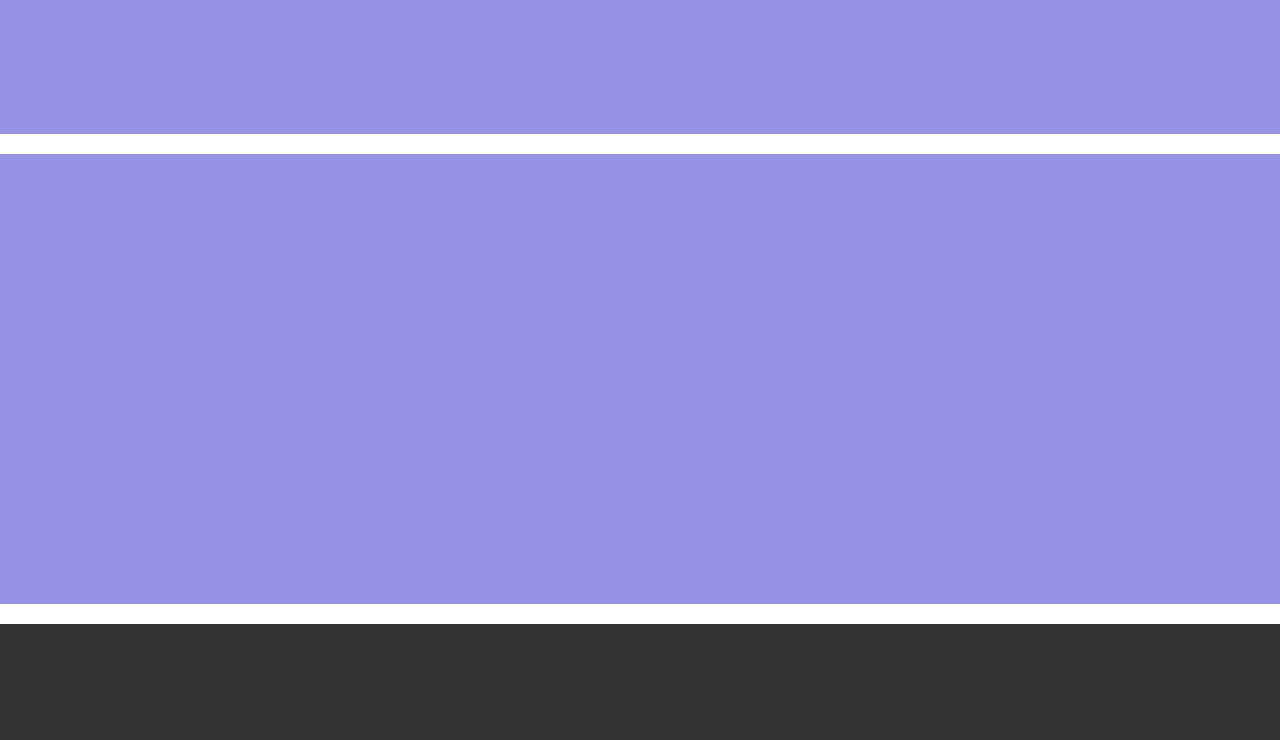
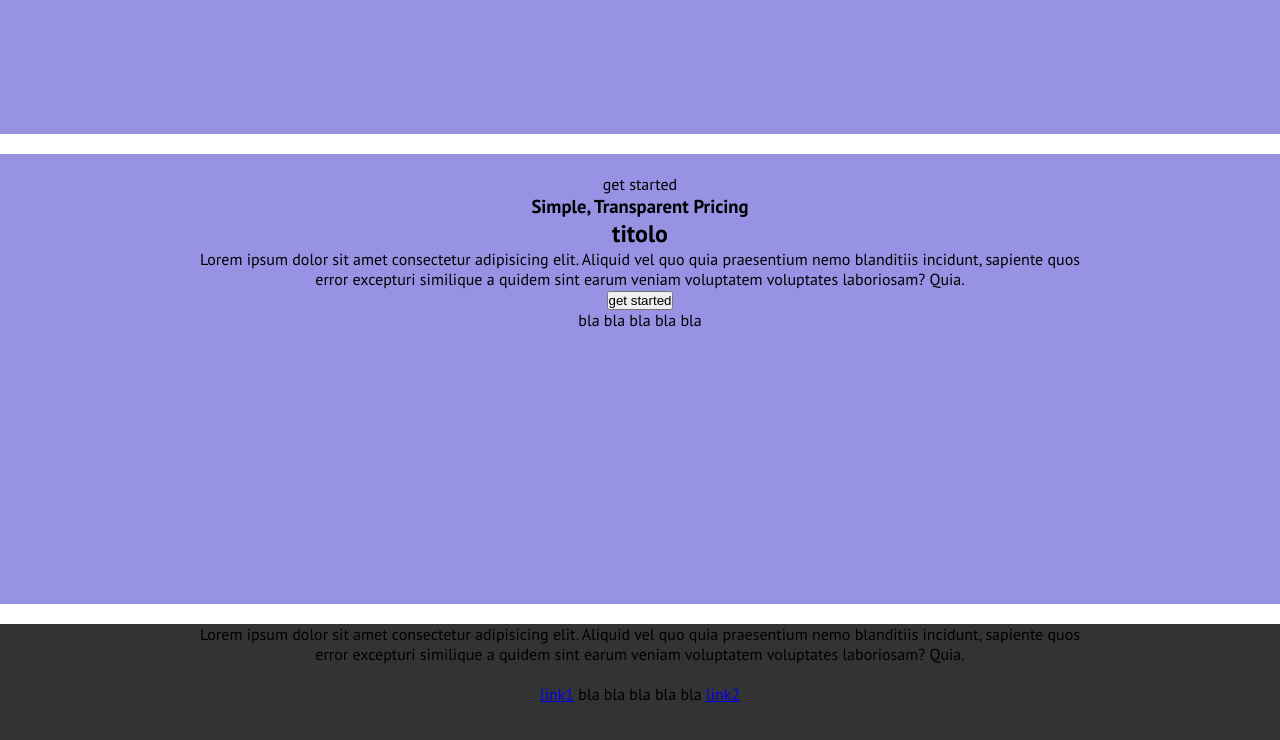
Before and after one commit to AriannaRuggirello/htmlcss-responsive-layout, a plain HTML site: page index.html in a window 1280 px wide. Shown: the part 2695-3435 px from the top of the page. Drawn offline with Linux system fonts and the light colour scheme.

Commit message:
cta e footer

```diff
--- a/css/style.css
+++ b/css/style.css
@@ -6,6 +6,10 @@
 
 body{
     font-family: 'PT Sans', sans-serif;
+}
+
+span{
+    display: block;
 }
 
 .container{
--- a/index.html
+++ b/index.html
@@ -226,6 +226,16 @@
 
         <!-- cta -->
         <section>
+            <div class="container">
+                <div class="text">
+                    <span>get started</span>
+                    <h3>Simple, Transparent Pricing</h3>
+                    <h2>titolo</h2>
+                    <p>Lorem ipsum dolor sit amet consectetur adipisicing elit. Aliquid vel quo quia praesentium nemo blanditiis incidunt, sapiente quos error excepturi similique a quidem sint earum veniam voluptatem voluptates laboriosam? Quia.</p>
+                    <button>get started</button>
+                    <span>bla bla bla bla bla </span>
+                </div>
+            </div>
 
         </section>
 
@@ -234,7 +244,14 @@
 
     <!-- footer -->
     <footer>
+        <div class="container">
+            <div class="text">
 
+                <p>Lorem ipsum dolor sit amet consectetur adipisicing elit. Aliquid vel quo quia praesentium nemo blanditiis incidunt, sapiente quos error excepturi similique a quidem sint earum veniam voluptatem voluptates laboriosam? Quia.</p>
+                <br>
+                <span><a href="#">link1</a> bla bla bla bla bla <a href="#">link2</a></span>
+            </div>
+        </div>
     </footer>
 
 </body>
```
